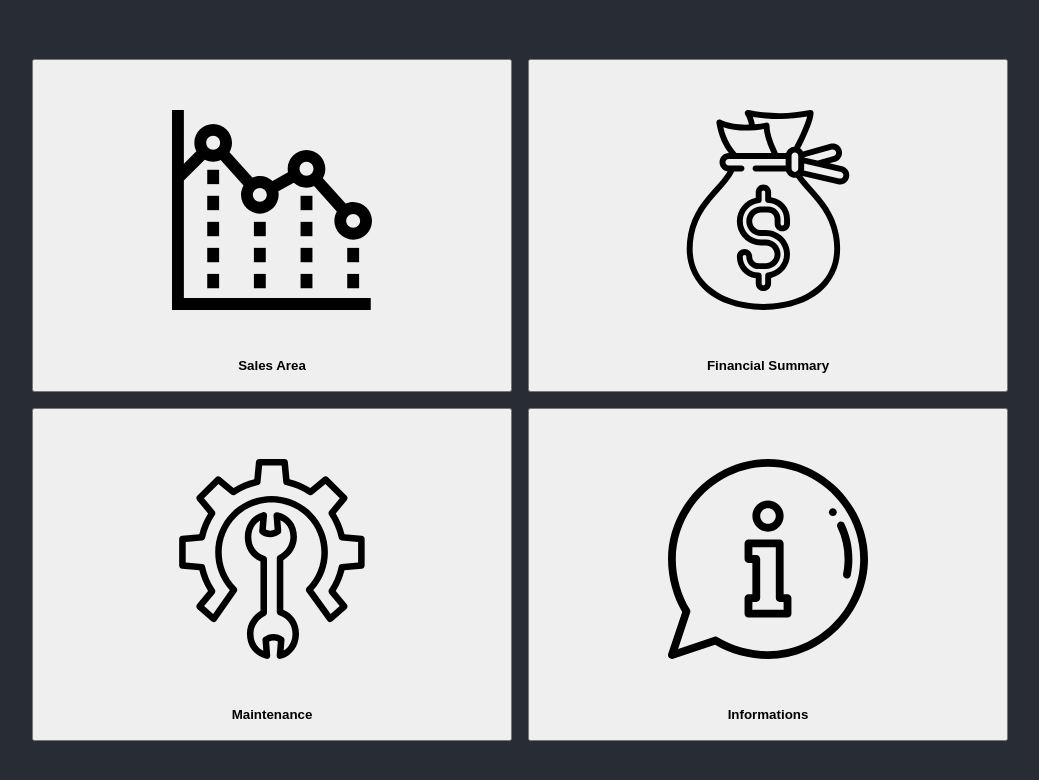
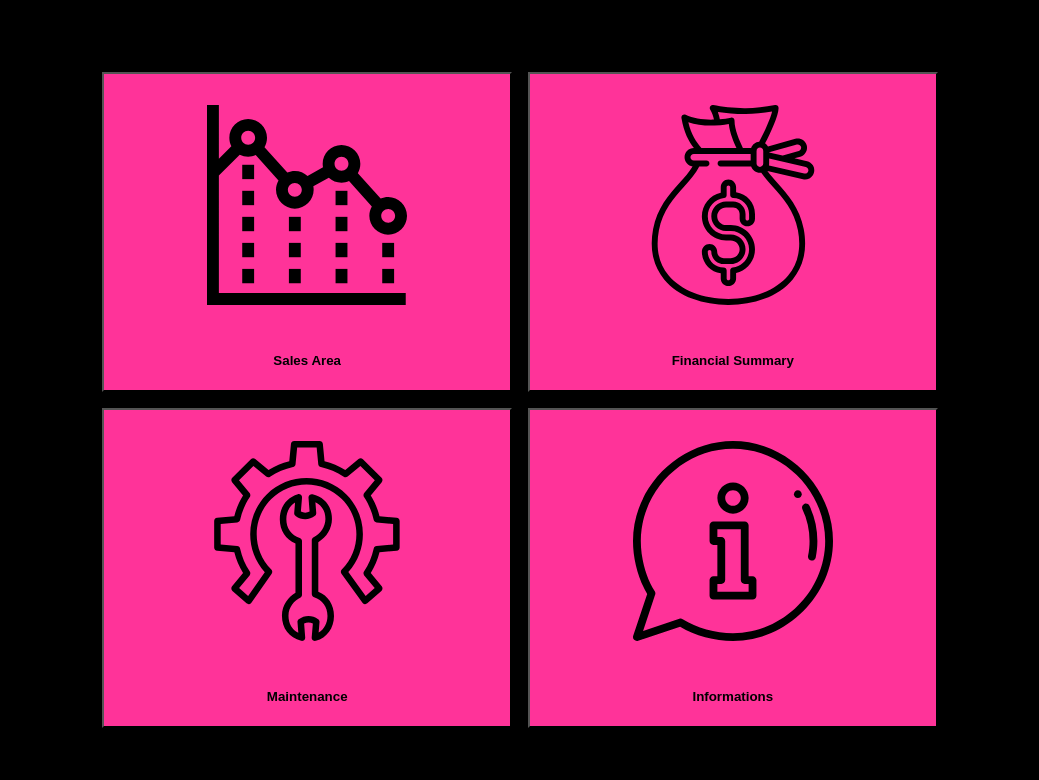
Before and after one commit to DJ-Chemik/Total-Sales-Management, a React (Create React App) app in the folder tsm-frontend/: page / in a window 1280 px wide. Shown: the top 780 px of the page, without its empty margins (120-1159 px from the left). Built offline with nearby package versions, Linux system fonts and the light colour scheme.

Commit message:
Create MainMenu component

```diff
--- a/tsm-frontend/src/App.styled.ts
+++ b/tsm-frontend/src/App.styled.ts
@@ -3,7 +3,7 @@ import { colors } from './globalStyle';
 
 export const AppContainer = styled.div`
   text-align: center;
-  background-color: ${colors.DARK};
+  background-color: ${colors.BLACK};
   min-height: 100vh;
   display: flex;
   flex-direction: column;
@@ -12,43 +12,3 @@ export const AppContainer = styled.div`
   font-size: calc(10px + 2vmin);
   color: white;
 `;
-
-export const Menu = styled.div`
-  display: flex;
-  flex-direction: column;
-`;
-
-export const MenuRow = styled.div`
-  display: flex;
-`;
-
-export const Button = styled.button`
-  display: flex;
-  flex-direction: column;
-  justify-content: center;
-  align-items: center;
-  width: 30rem;
-  margin: 0.5rem;
-  cursor: pointer;
-`;
-
-export const IconWrapper = styled.img`
-  padding: 3rem;
-  height: 25vmin;
-  pointer-events: none;
-  animation: IconSpinAnimation infinite 5s linear;
-
-  @keyframes IconSpinAnimation {
-    from {
-      /* transform: rotate(0deg); */
-    }
-    to {
-      /* transform: rotate(360deg); */
-    }
-  }
-`;
-
-export const Title = styled.div`
-  margin-bottom: 1rem;
-  font-weight: 700;
-`;
--- a/tsm-frontend/src/App.tsx
+++ b/tsm-frontend/src/App.tsx
@@ -1,35 +1,11 @@
 import React from 'react';
-import infoIcon from './svg-icons/information.svg'
-import maintenanceIcon from './svg-icons/maintenance.svg';
-import salesIcon from './svg-icons/line-chart-mono.svg';
-import financialIcon from './svg-icons/money-mono.svg';
-import { AppContainer, Button, IconWrapper, Menu, MenuRow, Title } from './App.styled';
+import { AppContainer } from './App.styled';
+import MainMenu from './MainMenu/MainMenu';
 
 function App() {
   return (
     <AppContainer>
-        <Menu>
-          <MenuRow>
-            <Button>
-              <IconWrapper src={salesIcon} alt='Sales Icon'/>
-              <Title>Sales Area</Title>
-            </Button>
-            <Button>
-              <IconWrapper src={financialIcon} alt='Financial Icon'/>
-              <Title>Financial Summary</Title>
-            </Button>
-          </MenuRow>
-          <MenuRow>
-            <Button>
-              <IconWrapper src={maintenanceIcon} alt='Maintenance Icon'/>
-              <Title> Maintenance </Title>
-            </Button>
-            <Button>
-              <IconWrapper src={infoIcon} alt='Information Icon'/>
-              <Title>Informations</Title>
-            </Button>
-          </MenuRow>
-        </Menu>
+      <MainMenu/>
     </AppContainer>
   );
 }
--- /dev/null
+++ b/tsm-frontend/src/MainMenu/MainMenu.styled.ts
@@ -0,0 +1,49 @@
+import styled from 'styled-components';
+import { colors } from './../globalStyle';
+
+export const Menu = styled.div`
+  display: flex;
+  flex-direction: column;
+`;
+
+export const MenuRow = styled.div`
+  display: flex;
+`;
+
+export const  ButtonWrapper = styled.div`
+
+`;
+
+export const Button = styled.button`
+  display: flex;
+  flex-direction: column;
+  justify-content: center;
+  align-items: center;
+  width: 32vw;
+  height: 40vh;
+  margin: 0.5rem;
+  background-color: ${colors.NEON_MAGENTA};
+  cursor: pointer;
+`;
+
+export const IconWrapper = styled.img`
+  padding: 3rem;
+  height: 25vmin;
+  height: 25vh;
+  pointer-events: none;
+  animation: IconSpinAnimation infinite 5s linear;
+
+  @keyframes IconSpinAnimation {
+    from {
+      /* transform: rotate(0deg); */
+    }
+    to {
+      /* transform: rotate(360deg); */
+    }
+  }
+`;
+
+export const Title = styled.div`
+  margin-bottom: 5vh;
+  font-weight: 700;
+`;
--- /dev/null
+++ b/tsm-frontend/src/MainMenu/MainMenu.tsx
@@ -0,0 +1,35 @@
+import React from 'react';
+import { Menu, MenuRow, Button, IconWrapper, Title } from './MainMenu.styled';
+import infoIcon from './../svg-icons/information.svg'
+import maintenanceIcon from './../svg-icons/maintenance.svg';
+import salesIcon from './../svg-icons/line-chart-mono.svg';
+import financialIcon from './../svg-icons/money-mono.svg';
+
+const MainMenu = () => {
+  return (
+    <Menu>
+      <MenuRow>
+        <Button>
+          <IconWrapper src={salesIcon} alt='Sales Icon'/>
+          <Title>Sales Area</Title>
+        </Button>
+        <Button>
+          <IconWrapper src={financialIcon} alt='Financial Icon'/>
+          <Title>Financial Summary</Title>
+        </Button>
+      </MenuRow>
+      <MenuRow>
+        <Button>
+          <IconWrapper src={maintenanceIcon} alt='Maintenance Icon'/>
+          <Title> Maintenance </Title>
+        </Button>
+        <Button>
+          <IconWrapper src={infoIcon} alt='Information Icon'/>
+          <Title>Informations</Title>
+        </Button>
+      </MenuRow>
+    </Menu>
+  );
+}
+
+export default MainMenu;
--- a/tsm-frontend/src/globalStyle.ts
+++ b/tsm-frontend/src/globalStyle.ts
@@ -3,5 +3,5 @@ export enum colors {
   DARK = '#282c34',
   BLACK = '#000000',
   NEON_MAGENTA = '#F39',
-
+  RED = '#F00',
 }
```
Also changed, not shown: 1 other file (tests, documents, lock files or other folders).
